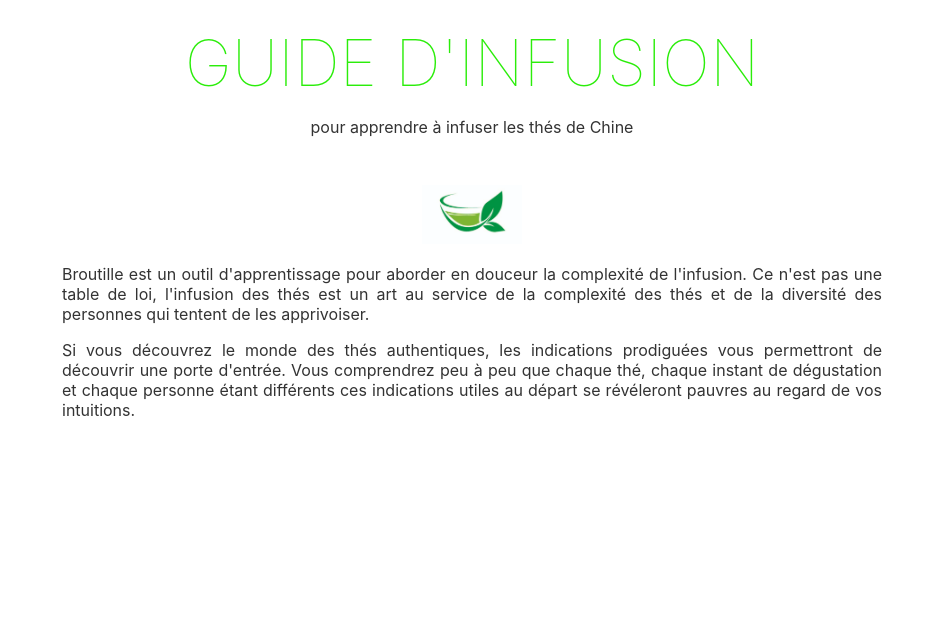
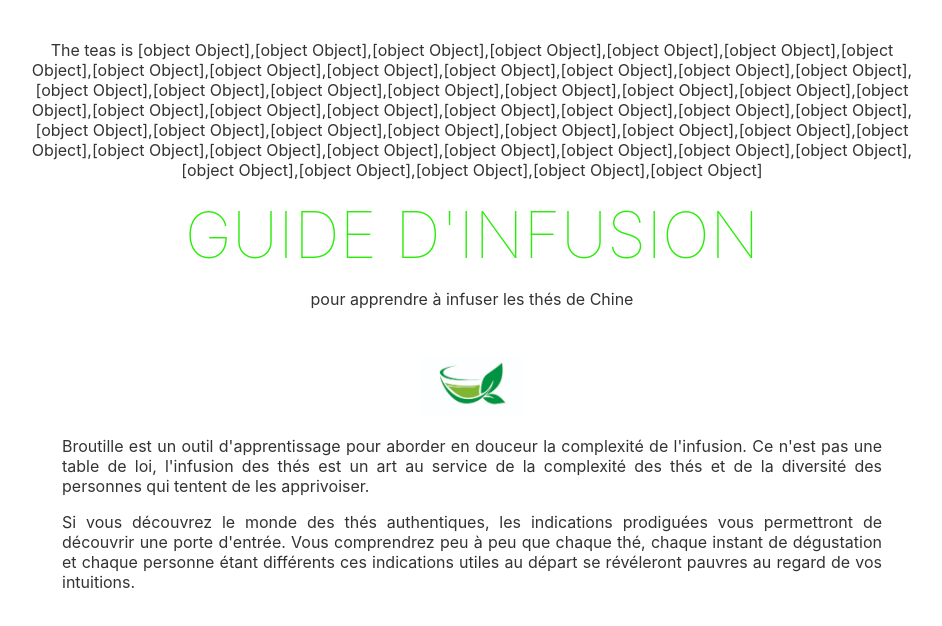
Before and after one commit to brutdethe/theoteque, a Svelte app: page / in a window 1280 px wide. Shown: the top 626 px of the page, without its empty margins (168-1110 px from the left). Built offline with nearby package versions, Linux system fonts and the light colour scheme.

Commit message:
utilise une _promise_ pour le chargement des thés

```diff
--- a/src/App.svelte
+++ b/src/App.svelte
@@ -31,14 +31,30 @@
 <script>
     import yaml from 'js-yaml'
 
-    function loadTeas(file) {
-        return fetch(file).then(response => response.text())
+    let promise = loadTeas('./teas.yaml')
+
+    async function loadTeas(file) {
+        const response = await fetch(file)
+        const text = await response.text()
+
+        if (response.ok) {
+            return yaml.safeLoad(text)
+        } else {
+            throw new Error(text)
+        }
     }
-
-    loadTeas('./teas.yaml').then(text => console.log(yaml.safeLoad(text)))
 </script>
 
 <main>
+
+    {#await promise}
+        <p>...waiting</p>
+    {:then teas}
+        <p>The teas is {teas}</p>
+    {:catch error}
+        <p style="color: red">{error.message}</p>
+    {/await}
+
     <h1>Guide d'infusion</h1>
     <p>pour apprendre à infuser les thés de Chine</p>
     <div class="tea-search"></div>
```
